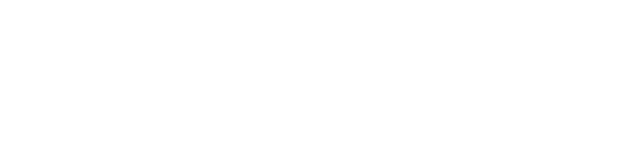
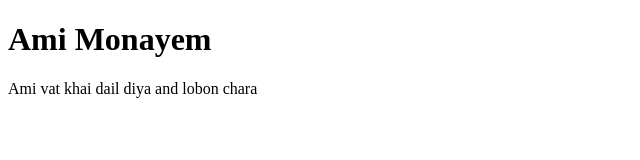
Before and after one commit to monayemkhan/sec-first-repo, a plain HTML site: page index.html in a window 1280 px wide. Shown: the whole page, without its empty margins (0-640 px from the left). Drawn offline with Linux system fonts and the light colour scheme.

Commit message:
Arman koiche

```diff
--- a/index.html
+++ b/index.html
@@ -7,6 +7,7 @@
     <title>Second repo</title>
 </head>
 <body>
-
+    <h1>Ami Monayem</h1>
+    <p>Ami vat khai dail diya and lobon chara</p>
 </body>
 </html>
```
